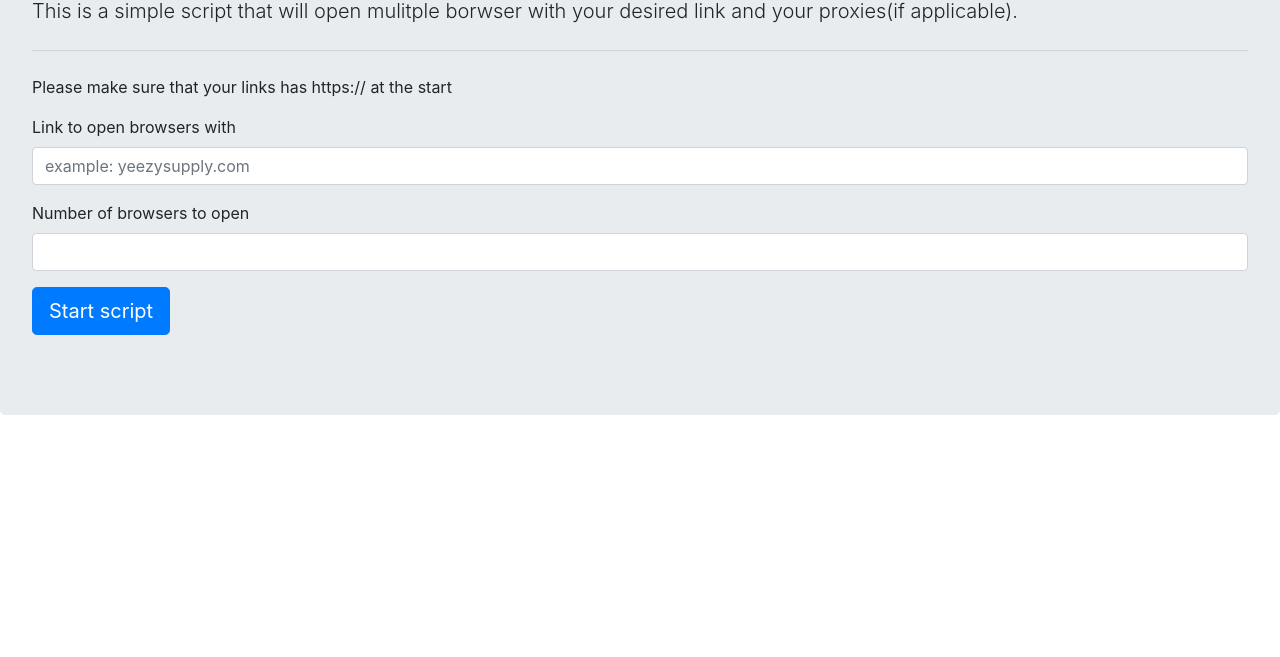
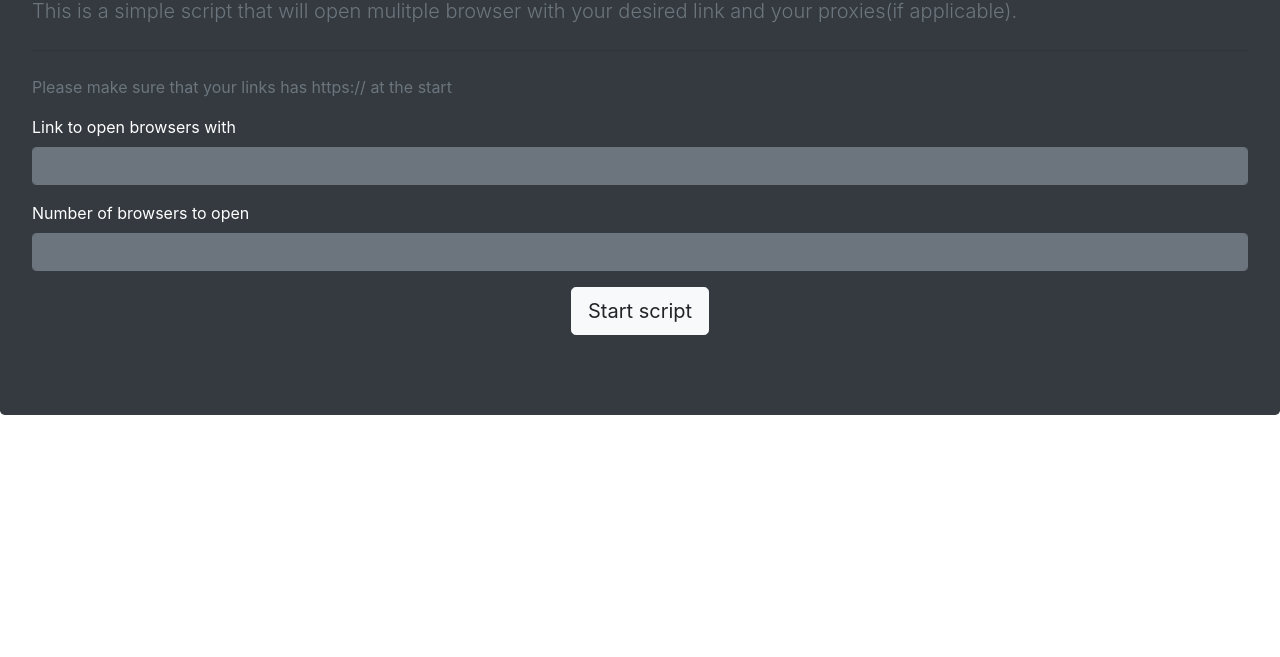
Before and after one commit to yaroslaviy/MultipleBrowserInstance, an Electron app: page index.html in a window 1280 px wide. Shown: the part 143-800 px from the top of the page. Drawn offline with nearby package versions, Linux system fonts and the light colour scheme.

Commit message:
fixed proxy

```diff
--- a/index.html
+++ b/index.html
@@ -8,21 +8,21 @@
     <meta http-equiv="Content-Security-Policy" content="script-src 'self' 'unsafe-inline';" />
   </head>
   <body>
-    <div class="jumbotron">
+    <div class="jumbotron bg-dark text-white">
       <h1 class="display-4">Welcome to MulipleBrowserInstance</h1>
-      <p class="lead">This is a simple script that will open mulitple borwser with your desired link and your proxies(if applicable).</p>
+      <p class="lead text-muted">This is a simple script that will open mulitple browser with your desired link and your proxies(if applicable).</p>
       <hr class="my-4">
-      <p>Please make sure that your links has https:// at the start </p>
+      <p class="text-muted">Please make sure that your links has https:// at the start </p>
       <div class="form-group">
         <label for="formGroupExampleInput">Link to open browsers with</label>
-        <input type="text" class="form-control" id="sitelink" placeholder="example: yeezysupply.com">
+        <input type="text" class="form-control border border-secondary bg-secondary text-light" id="sitelink">
       </div>
       <div class="form-group">
         <label for="formGroupExampleInput2">Number of browsers to open</label>
-        <input type="number" class="form-control" id="tasksnum">
+        <input type="number" class="form-control border border-secondary bg-secondary text-light" id="tasksnum">
       </div>
-      <p class="lead">
-        <button type="button" class="btn btn-primary btn-lg" id="start">Start script</button>
+      <p class="lead d-flex justify-content-center">
+        <button type="button" class="btn btn-light btn-lg" id="start">Start script</button>
       </p>
     </div>
     </body>
```
Also changed, not shown: adidasspoofbrowser.js (+7 -5 lines), main.js (+4 -3 lines), package.json (+7 -5 lines), 1 other file.
